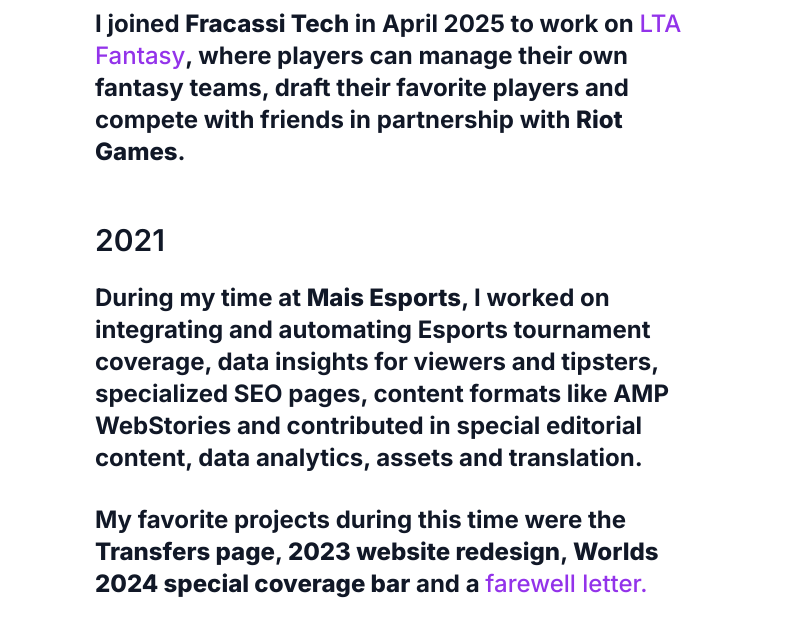
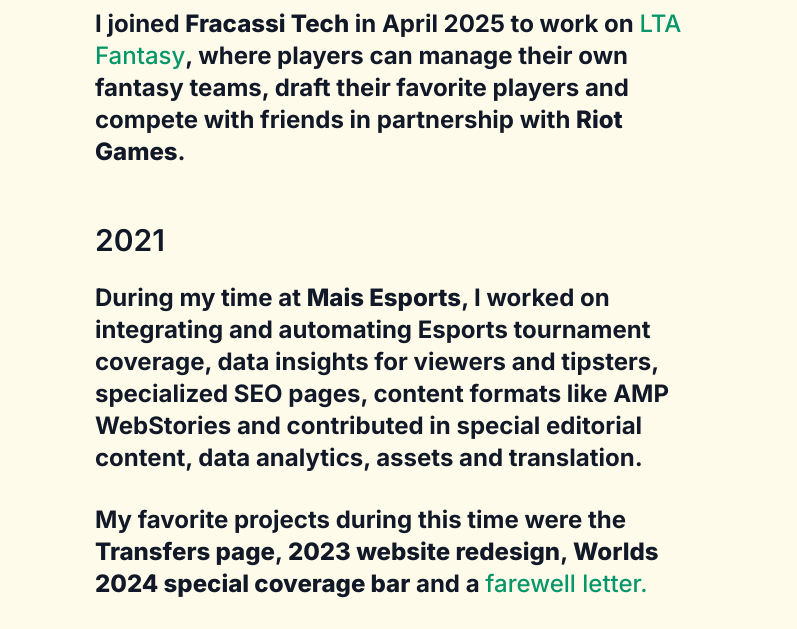
Before and after one commit to guilherssousa/guilherssousa.dev, an Astro site: page / in a window 1280 px wide. Shown: the part 546-1175 px from the top of the page, without its empty margins (241-1038 px from the left). Built offline with nearby package versions, Linux system fonts and the light colour scheme; Astro itself is replaced by a stand-in of ours.

Commit message:
New themes

```diff
--- a/src/layouts/Main.astro
+++ b/src/layouts/Main.astro
@@ -12,10 +12,10 @@
 		<BaseHead title={title} description={description} />
 	</head>
 
-	<body class="bg-white dark:bg-[#241f31] dark:text-white">
+	<body class="bg-amber-50 dark:bg-emerald-950 dark:text-white">
 		<Header />
 		<main class="max-w-screen-sm mx-auto px-4 antialised">
-			<article class="prose prose-purple w-full dark:prose-invert prose-a:no-underline">
+			<article class="prose prose-emerald dark:prose-yellow w-full dark:prose-invert prose-a:no-underline">
 				<slot />
 			</article>
 		</main>
```
